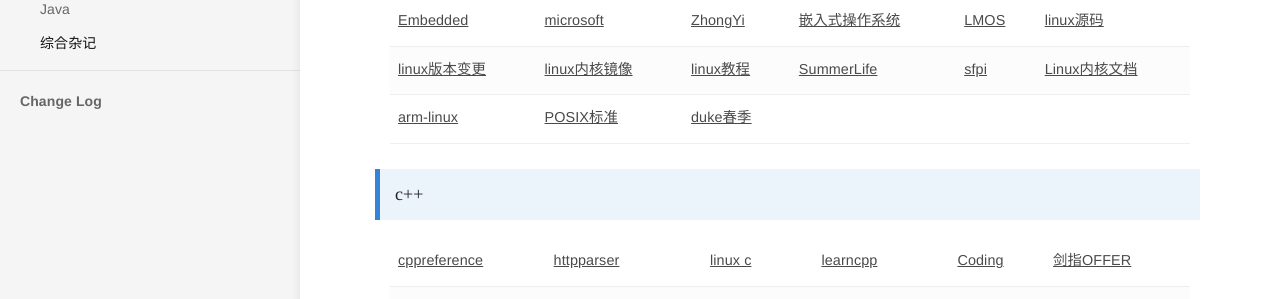
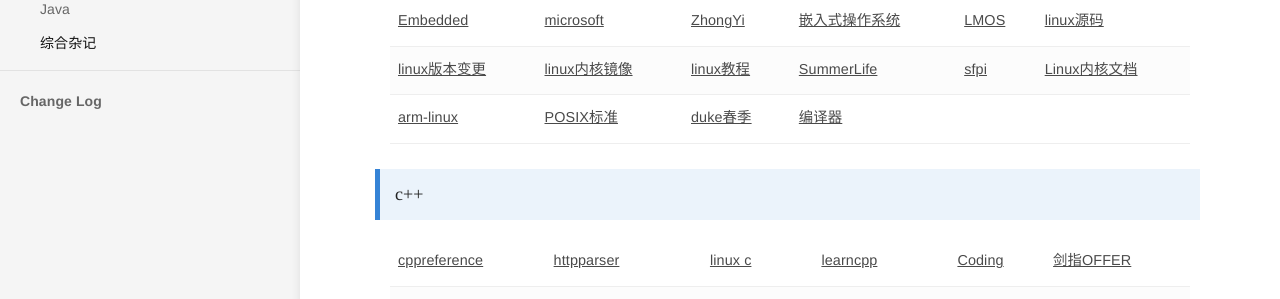
Before and after one commit to bashendixie/Machine_Learning_Notes, a Jekyll site: the page built from _docs/5、计算机综合/综合杂记.md, in a window 1280 px wide. Shown: the part 406-705 px from the top of the page. Built offline with Jekyll 4.4.1, drawn with Linux system fonts in a browser that asks for light colours; some web fonts are replaced.

Commit message:
no message

```diff
--- a/_docs/5、计算机综合/综合杂记.md
+++ b/_docs/5、计算机综合/综合杂记.md
@@ -71,6 +71,9 @@ order: 1
 			</td>
 			<td>
 				<a href="https://courses.cs.duke.edu/spring22/" target="_blank">duke春季</a>
+			</td>
+			<td>
+				<a href="https://www.cs.cmu.edu/afs/cs/academic/class/15745-s14/public/lectures/" target="_blank">编译器</a>
 			</td>
 		</tr>
 	</tbody>
```
